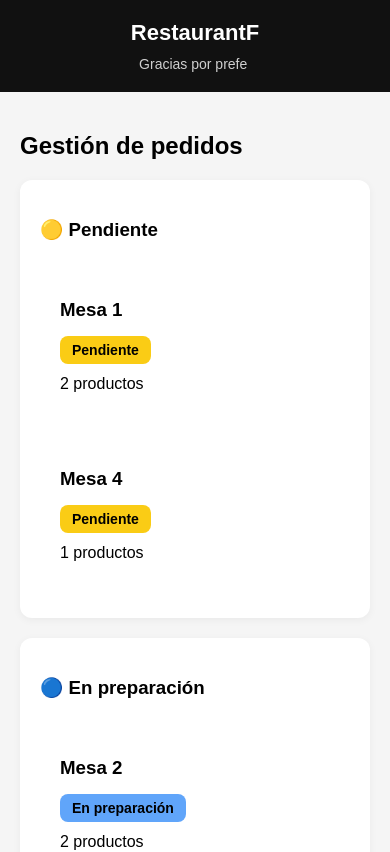
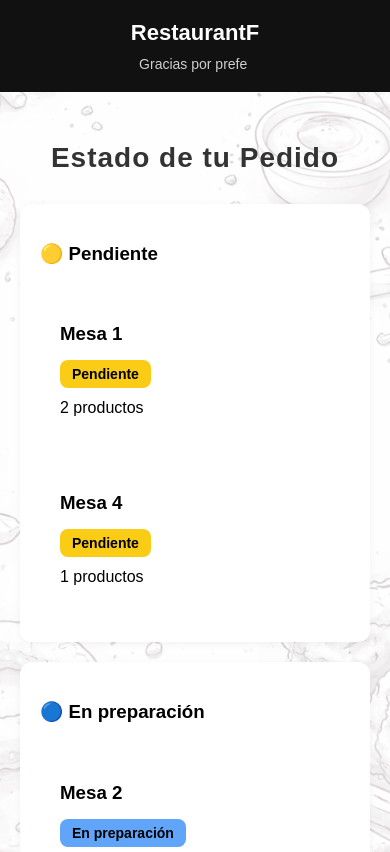
Before and after one commit to ismaelperalt/RestaurantF, a React (Vite) app: page / in a window 390 px wide. Shown: the top 852 px of the page. Built offline with nearby package versions, Linux system fonts and the light colour scheme.

Commit message:
Funcionalidades, responsive y  entre otras..

```diff
--- a/src/pages/Dashboard.jsx
+++ b/src/pages/Dashboard.jsx
@@ -41,8 +41,7 @@ export default function Dashboard() {
 
   return (
     <div>
-      <h2>Gestión de pedidos</h2>
-
+      <h2 className="titulo-pedido">Estado de tu Pedido</h2>
       <DragDropContext onDragEnd={onDragEnd}>
         <div className="board">
           {columns.map(column => (
--- a/src/styles/global.css
+++ b/src/styles/global.css
@@ -141,3 +141,21 @@ h1{
     text-align: center;
   }
 }
+body {
+  margin: 0;
+  padding: 0;
+
+  background-image: url("/src/assets/background.png");
+  background-size: cover;      /* cubre toda la pantalla */
+  background-position: center; /* centra la imagen */
+  background-repeat: no-repeat;
+  background-attachment: fixed; /* efecto elegante al hacer scroll */
+}
+.titulo-pedido {
+  font-size: 28px;
+  font-weight: 600;
+  text-align: center;
+  margin: 30px 0;
+  color: #333;
+  letter-spacing: 1px;
+}
```
Also changed, not shown: src/assets/background.png (added).
